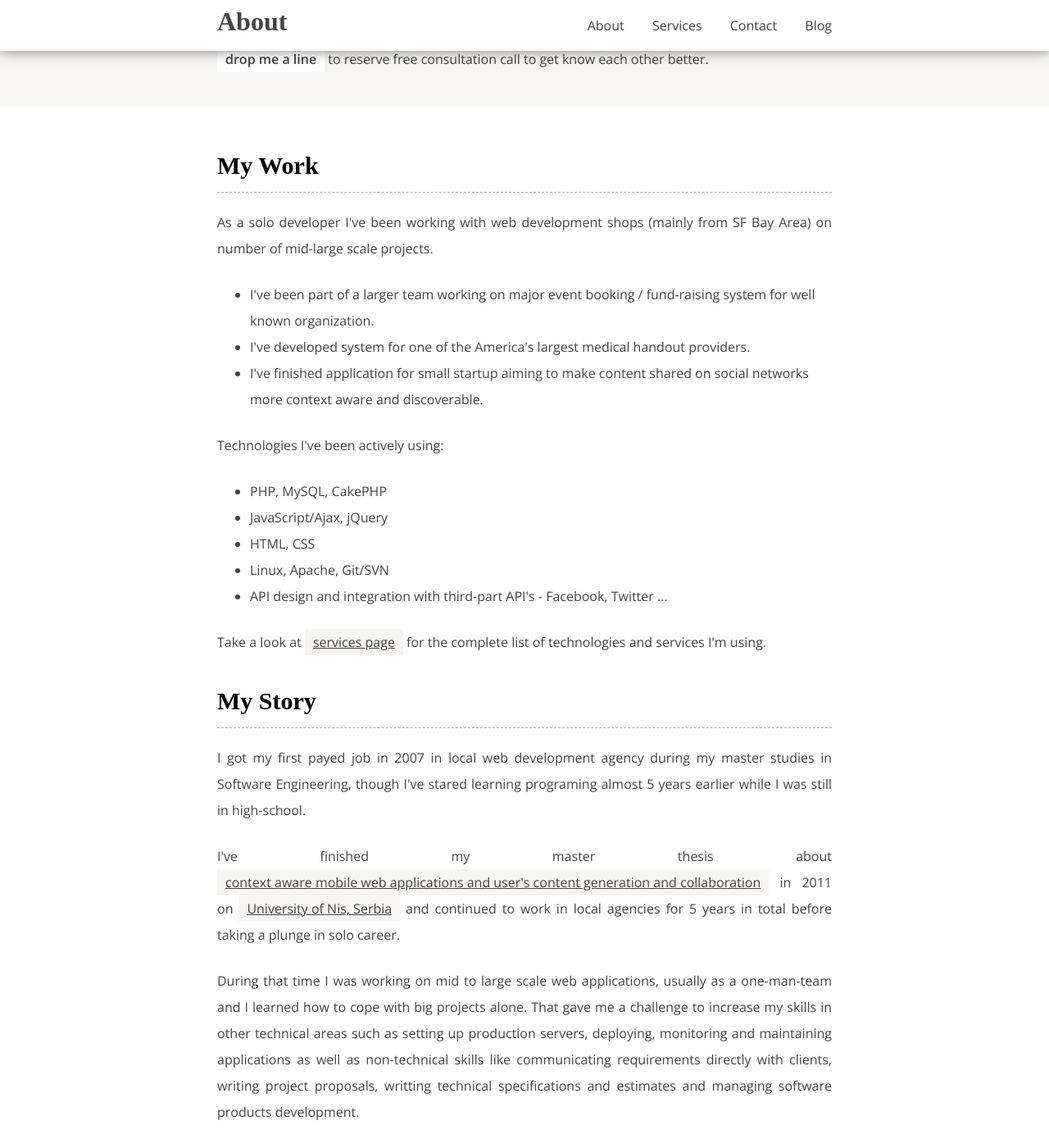
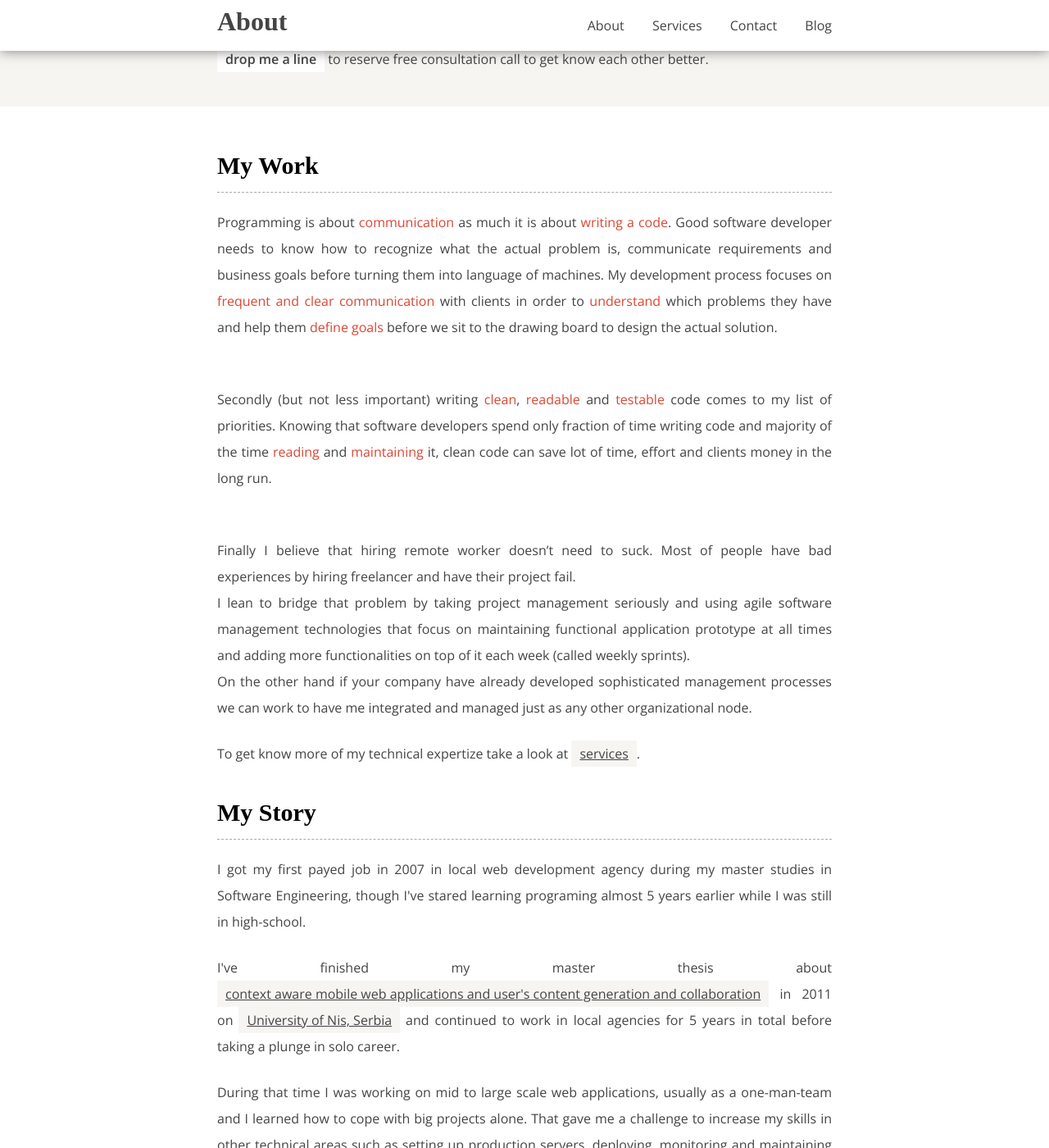
Before and after one commit to borivojevic/borivojevic.github.com, a Jekyll site: the page built from index.html, in a window 1280 px wide and 1400 px high, scrolled down 352 px. Shown: the whole window at 82% size. Built offline with Jekyll 4.4.1, drawn with Linux system fonts in a browser that asks for light colours; some web fonts are replaced; Markdown is read by kramdown in place of the engine named in the settings; some of the changed text lies outside the part shown.

Commit message:
Fix copy

```diff
--- a/index.html
+++ b/index.html
@@ -9,25 +9,16 @@ title: About
 	<article>
 		<section>
 			<h1>My Work</h1>
-			<p>As a solo developer I've been working with web development shops (mainly from SF Bay Area) on number of mid-large scale projects.
-				<ul>
-					<li>I've been part of a larger team working on major event booking / fund-raising system for well known organization.</li>
-					<li>I've developed system for one of the America's largest medical handout providers.</li>
-					<li>I've finished application for small startup aiming to make content shared on social networks more context aware and discoverable.</li>
-				</ul>
+			<p>Programming is about <b>communication</b> as much it is about <b>writing a code</b>. Good software developer needs to know how to recognize what the actual problem is, communicate requirements and business goals before turning them into language of machines. My development process focuses on <b>frequent and clear communication</b> with clients in order to <b>understand</b> which problems they have and help them <b>define goals</b> before we sit to the drawing board to design the actual solution.</p><br>
+
+			<p>Secondly (but not less important) writing <b>clean</b>, <b>readable</b> and <b>testable</b> code comes to my list of priorities. Knowing that software developers spend only fraction of time writing code and majority of the time <b>reading</b> and <b>maintaining</b> it, clean code can save lot of time, effort and clients money in the long run.</p><br>
+
+			<p>Finally I believe that hiring remote worker doesn’t need to suck. Most of people have bad experiences by hiring freelancer and have their project fail.<br>
+			I lean to bridge that problem by taking project management seriously and using agile software management technologies that focus on maintaining functional application prototype at all times and adding more functionalities on top of it each week (called weekly sprints).<br>
+			On the other hand if your company have already developed sophisticated management processes we can work to have me integrated and managed just as any other organizational node.
 			</p>
 
-			<p>Technologies I've been actively using:
-				<ul>
-					<li>PHP, MySQL, CakePHP</li>
-					<li>JavaScript/Ajax, jQuery</li>
-					<li>HTML, CSS</li>
-					<li>Linux, Apache, Git/SVN</li>
-					<li>API design and integration with third-part API's - Facebook, Twitter ...</li>
-				</ul>
-			</p>
-
-			<p>Take a look at <a href="#">services page</a> for the complete list of technologies and services I'm using.</p>
+			<p>To get know more of my technical expertize take a look at <a href="#">services</a>.</p>
 		</section>
 
 		<section>
@@ -39,6 +30,14 @@ title: About
             <p>During that time I was  working on mid to large scale web applications, usually as a one-man-team and I learned how to cope with big projects alone.
             That gave me a challenge to increase my skills in other technical areas such as setting up production servers, deploying, monitoring and maintaining applications as well as non-technical skills like communicating requirements directly with clients, writing project proposals, writting technical specifications and estimates and managing software products development.</p>
             <p>Working and being managed remotely throughout almost whole my carer given me skills to communicate and collaborate effectively with remote teams.</p>
+
+            <p>As a solo developer I've been working with web development shops (mainly from SF Bay Area) on number of mid-large scale projects.
+				<ul>
+					<li>I've been part of a larger team working on major event booking / fund-raising system for well known organization.</li>
+					<li>I've developed system for one of the America's largest medical handout providers.</li>
+					<li>I've finished application for small startup aiming to make content shared on social networks more context aware and discoverable.</li>
+				</ul>
+			</p>
         </section>
 	</article>
 </div>
--- a/services.html
+++ b/services.html
@@ -30,7 +30,10 @@ title: Services
 			<ul>
 				<li>CakePHP</li>
 				<li>JavaScript</li>
+				<li>HTML, CSS</li>
 				<li>Linux</li>
+				<li>Apache</li>
+				<li>Git/SVN</li>
 				<li>Vagrant</li>
 				<li>Web applications performance profiling and optimization</li>
 			</ul>
```
